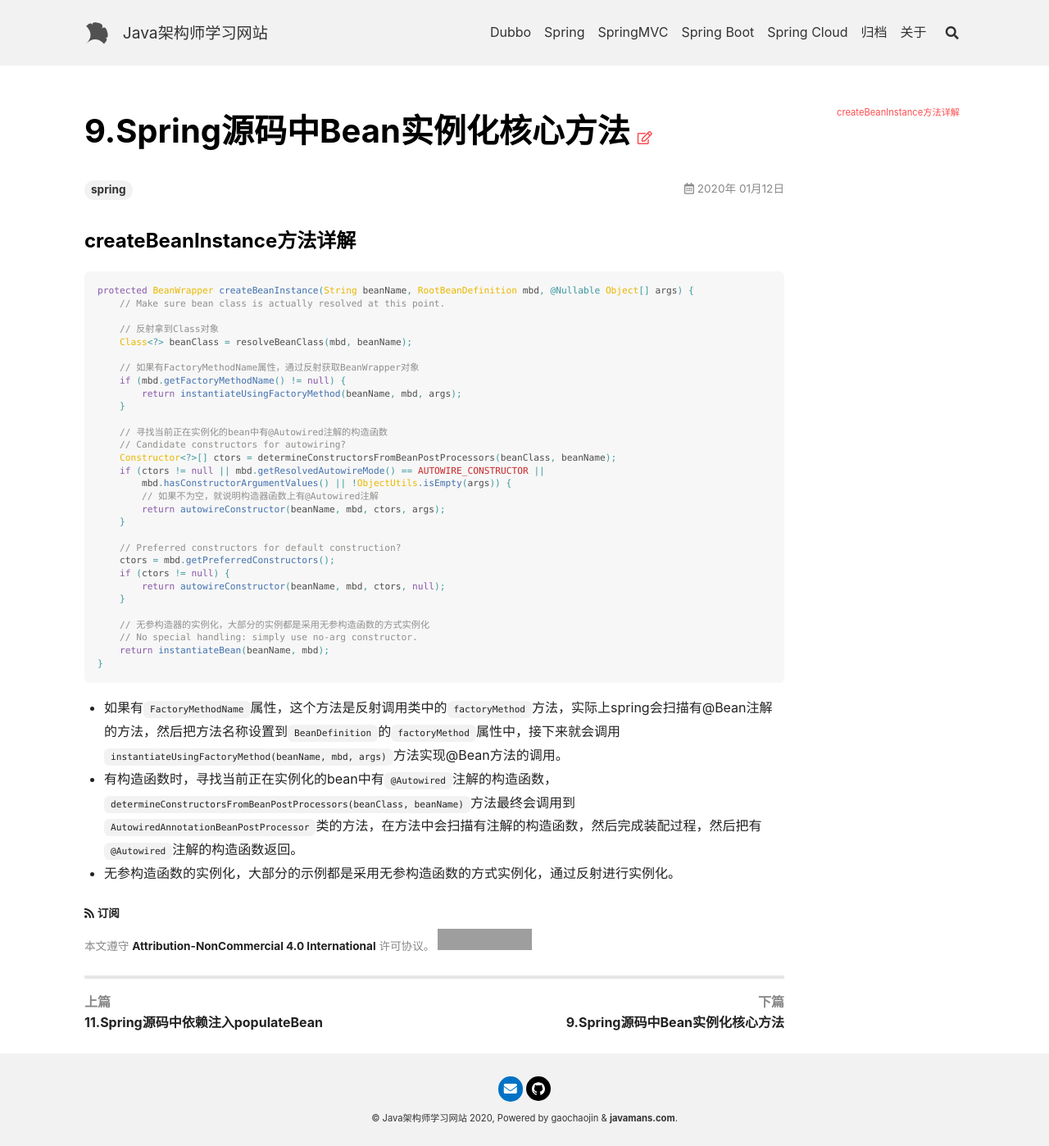
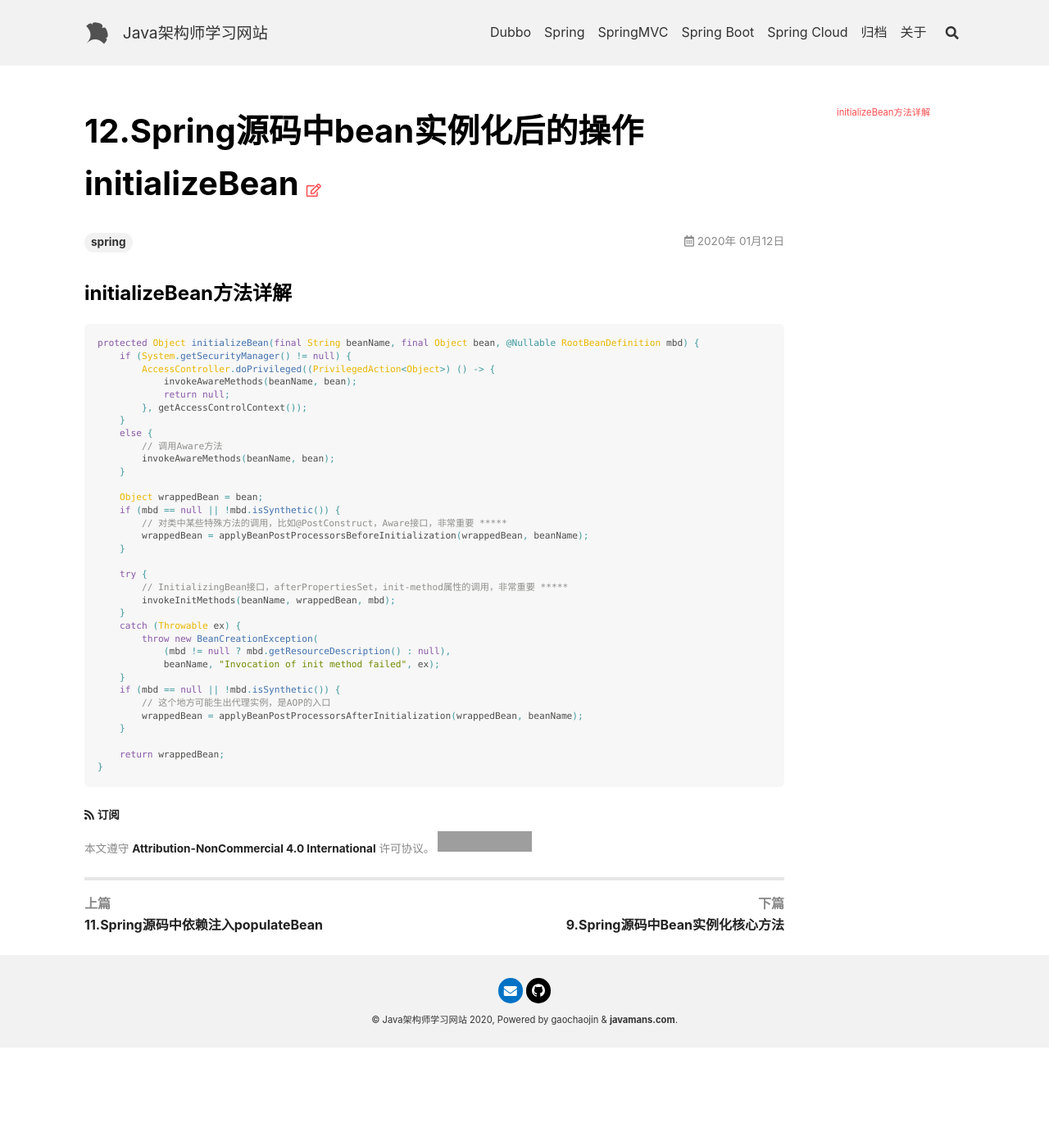
Before and after one commit to javamans/javamans.github.io, a Jekyll site: the page built from _posts/2020-01-12-spring.md, in a window 1280 px wide. Shown: the whole page at 82% size. Built offline with Jekyll 4.4.1, drawn with Linux system fonts in a browser that asks for light colours; nearby versions of some CDN libraries; after the commit the page ends 1278 px from its top, so only the background shows below that; grey boxes are pictures that could not be loaded.

````diff
--- a/_posts/2020-01-12-spring.md
+++ b/_posts/2020-01-12-spring.md
@@ -1,43 +1,43 @@
 ---
-title: 9.Spring源码中Bean实例化核心方法
+title: 12.Spring源码中bean实例化后的操作initializeBean
 tags: spring
 ---
 
-###  createBeanInstance方法详解
+###  initializeBean方法详解
 
 ```java
-protected BeanWrapper createBeanInstance(String beanName, RootBeanDefinition mbd, @Nullable Object[] args) {
-    // Make sure bean class is actually resolved at this point.
-
-    // 反射拿到Class对象
-    Class<?> beanClass = resolveBeanClass(mbd, beanName);
-
-    // 如果有FactoryMethodName属性，通过反射获取BeanWrapper对象
-    if (mbd.getFactoryMethodName() != null) {
-        return instantiateUsingFactoryMethod(beanName, mbd, args);
+protected Object initializeBean(final String beanName, final Object bean, @Nullable RootBeanDefinition mbd) {
+    if (System.getSecurityManager() != null) {
+        AccessController.doPrivileged((PrivilegedAction<Object>) () -> {
+            invokeAwareMethods(beanName, bean);
+            return null;
+        }, getAccessControlContext());
+    }
+    else {
+        // 调用Aware方法
+        invokeAwareMethods(beanName, bean);
     }
 
-    // 寻找当前正在实例化的bean中有@Autowired注解的构造函数
-    // Candidate constructors for autowiring?
-    Constructor<?>[] ctors = determineConstructorsFromBeanPostProcessors(beanClass, beanName);
-    if (ctors != null || mbd.getResolvedAutowireMode() == AUTOWIRE_CONSTRUCTOR ||
-        mbd.hasConstructorArgumentValues() || !ObjectUtils.isEmpty(args)) {
-        // 如果不为空，就说明构造器函数上有@Autowired注解
-        return autowireConstructor(beanName, mbd, ctors, args);
+    Object wrappedBean = bean;
+    if (mbd == null || !mbd.isSynthetic()) {
+        // 对类中某些特殊方法的调用，比如@PostConstruct，Aware接口，非常重要 *****
+        wrappedBean = applyBeanPostProcessorsBeforeInitialization(wrappedBean, beanName);
     }
 
-    // Preferred constructors for default construction?
-    ctors = mbd.getPreferredConstructors();
-    if (ctors != null) {
-        return autowireConstructor(beanName, mbd, ctors, null);
+    try {
+        // InitializingBean接口，afterPropertiesSet，init-method属性的调用，非常重要 *****
+        invokeInitMethods(beanName, wrappedBean, mbd);
+    }
+    catch (Throwable ex) {
+        throw new BeanCreationException(
+            (mbd != null ? mbd.getResourceDescription() : null),
+            beanName, "Invocation of init method failed", ex);
+    }
+    if (mbd == null || !mbd.isSynthetic()) {
+        // 这个地方可能生出代理实例，是AOP的入口
+        wrappedBean = applyBeanPostProcessorsAfterInitialization(wrappedBean, beanName);
     }
 
-    // 无参构造器的实例化，大部分的实例都是采用无参构造函数的方式实例化
-    // No special handling: simply use no-arg constructor.
-    return instantiateBean(beanName, mbd);
+    return wrappedBean;
 }
 ```
-
-- 如果有`FactoryMethodName`属性，这个方法是反射调用类中的`factoryMethod`方法，实际上spring会扫描有@Bean注解的方法，然后把方法名称设置到`BeanDefinition`的`factoryMethod`属性中，接下来就会调用`instantiateUsingFactoryMethod(beanName, mbd, args)`方法实现@Bean方法的调用。
-- 有构造函数时，寻找当前正在实例化的bean中有`@Autowired`注解的构造函数，`determineConstructorsFromBeanPostProcessors(beanClass, beanName)`方法最终会调用到`AutowiredAnnotationBeanPostProcessor`类的方法，在方法中会扫描有注解的构造函数，然后完成装配过程，然后把有`@Autowired`注解的构造函数返回。
-- 无参构造函数的实例化，大部分的示例都是采用无参构造函数的方式实例化，通过反射进行实例化。
````
Also changed, not shown: _posts/2020-01-05-spring.md (+4 -0 lines), _posts/2020-01-08-spring.md (+4 -0 lines), _posts/2020-01-11-spring.md (+41 -0 lines), img/spring/BeanDefinitionRegistryPostProcessor-BeanFactoryPostProcessor.jpg (added), img/spring/Bean实例化过程.jpg (added).
